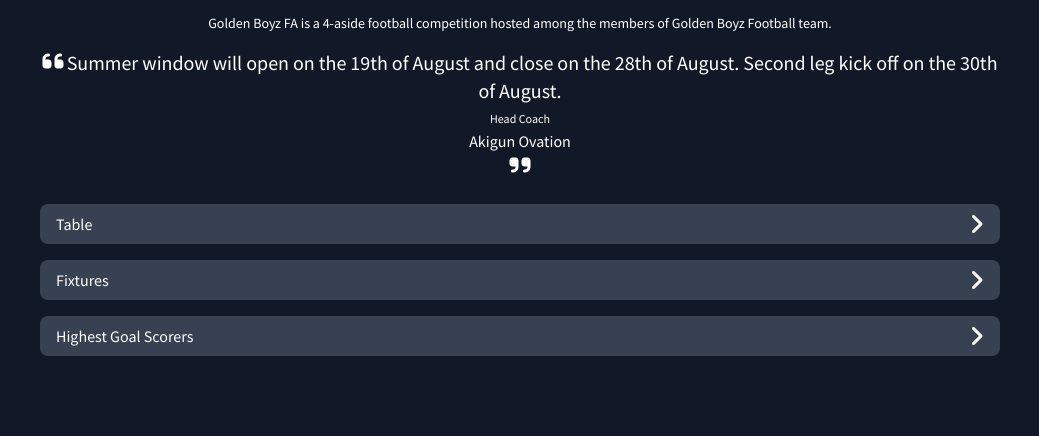
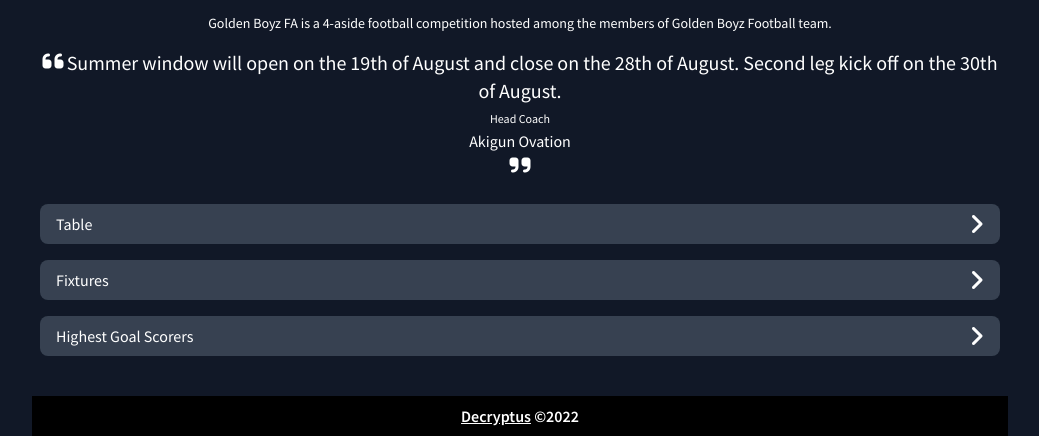
Before and after one commit to Decryptus007/football-team, a website: page index.html in a window 1280 px wide. Shown: the part 427-863 px from the top of the page, without its empty margins (120-1159 px from the left). Before the commit the page ends 807 px from the top, so only its background shows below. Drawn offline with Linux system fonts and the light colour scheme; a web font is replaced by a local one.

Commit message:
add footer

```diff
--- a/index.html
+++ b/index.html
@@ -30,7 +30,9 @@
         <a href="./table.html" class="w-full p-2 bg-green-600 text-center"
           >Table</a
         >
-        <a href="./fixture.html" class="w-full p-2 bg-green-600 text-center">Fixtures</a>
+        <a href="./fixture.html" class="w-full p-2 bg-green-600 text-center"
+          >Fixtures</a
+        >
         <a href="./goal-chart.html" class="w-full p-2 bg-green-600 text-center"
           >Highest Goal Scorers</a
         >
@@ -39,7 +41,11 @@
         >
       </div>
     </nav>
-    <div style="z-index: 1;" class="hidden fixed top-0 left-0 w-full h-screen bg-gray-500/50" id="overlay"></div>
+    <div
+      style="z-index: 1"
+      class="hidden fixed top-0 left-0 w-full h-screen bg-gray-500/50"
+      id="overlay"
+    ></div>
     <img src="./images/Banner.jpg" alt="" class="w-full h-12 object-cover" />
 
     <!-- Slideshow container -->
@@ -129,6 +135,16 @@
         <span class="fas fa-angle-right font-bold text-2xl"></span>
       </a>
     </section>
+    <footer class="mt-8 p-2 bg-black font-semibold text-center">
+      <a
+        href="https://twitter.com/inidomnick"
+        target="_blank"
+        rel="noopener noreferrer"
+        class="underline"
+        >Decryptus</a
+      >
+      &copy;<span id="yearFoot"></span>
+    </footer>
 
     <script src="./js/slider.js"></script>
     <script src="./js/sideBar.js"></script>
--- a/js/sideBar.js
+++ b/js/sideBar.js
@@ -1,6 +1,7 @@
 const sideToggle = document.getElementById("sideToggle")
 const sideOutput = document.getElementById("sideOutput")
 const overlay = document.getElementById("overlay")
+const yearFoot = document.getElementById("yearFoot")
 
 let sideBarState = false
 
@@ -23,3 +24,5 @@ function sideBarFunc() {
 sideToggle.addEventListener('click', () => sideBarFunc())
 
 overlay.addEventListener('click', () => sideBarFunc())
+
+yearFoot.textContent = new Date().getFullYear()
```
Also changed, not shown: argentina.html (+10 -0 lines), brazil.html (+10 -0 lines), fixture.html (+10 -0 lines), france.html (+10 -0 lines), goal-chart.html (+10 -0 lines), japan.html (+10 -0 lines), organizers.html (+10 -0 lines), portugal.html (+10 -0 lines), senegal.html (+10 -0 lines), table.html (+10 -0 lines), css/output.css.
